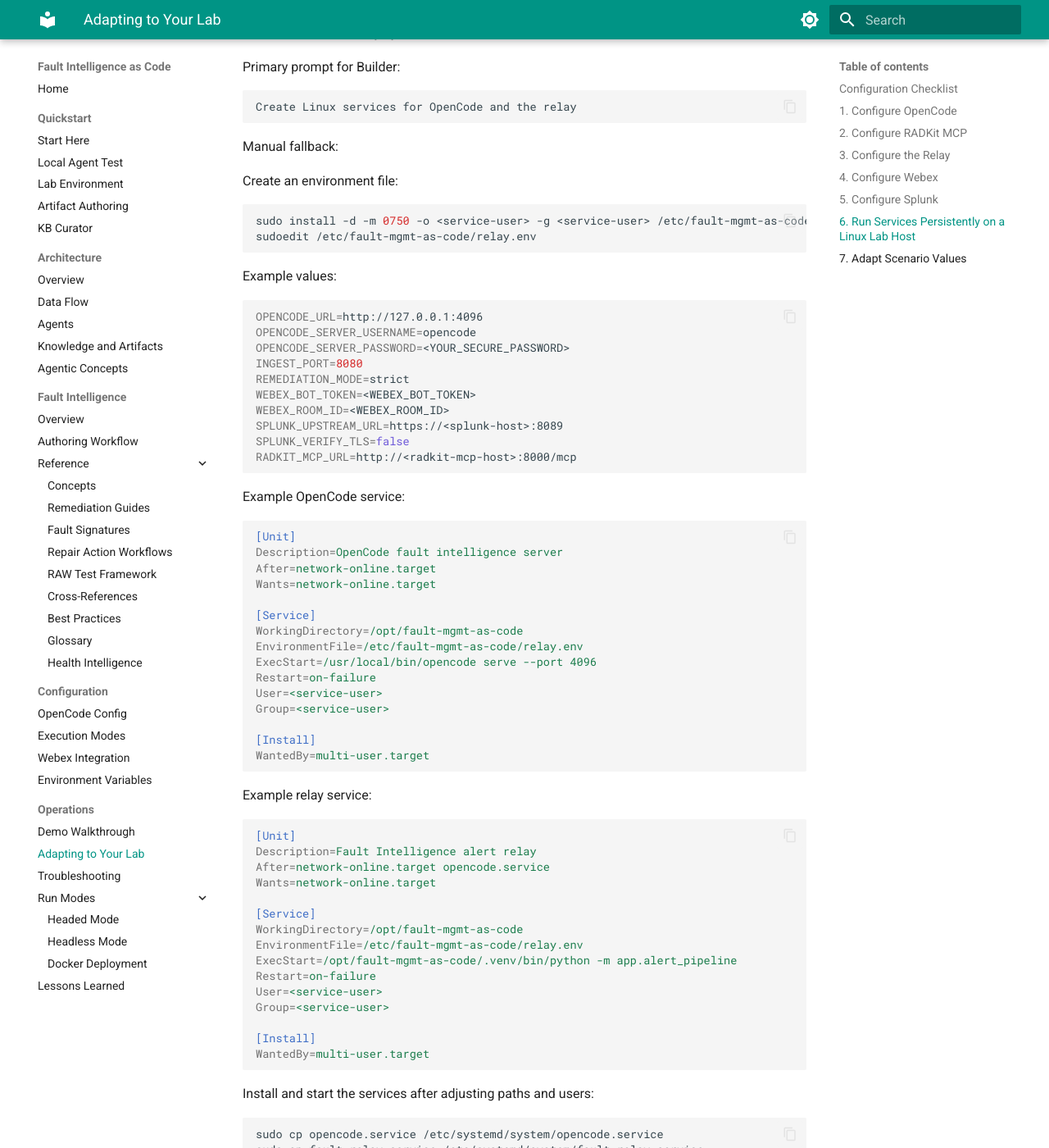
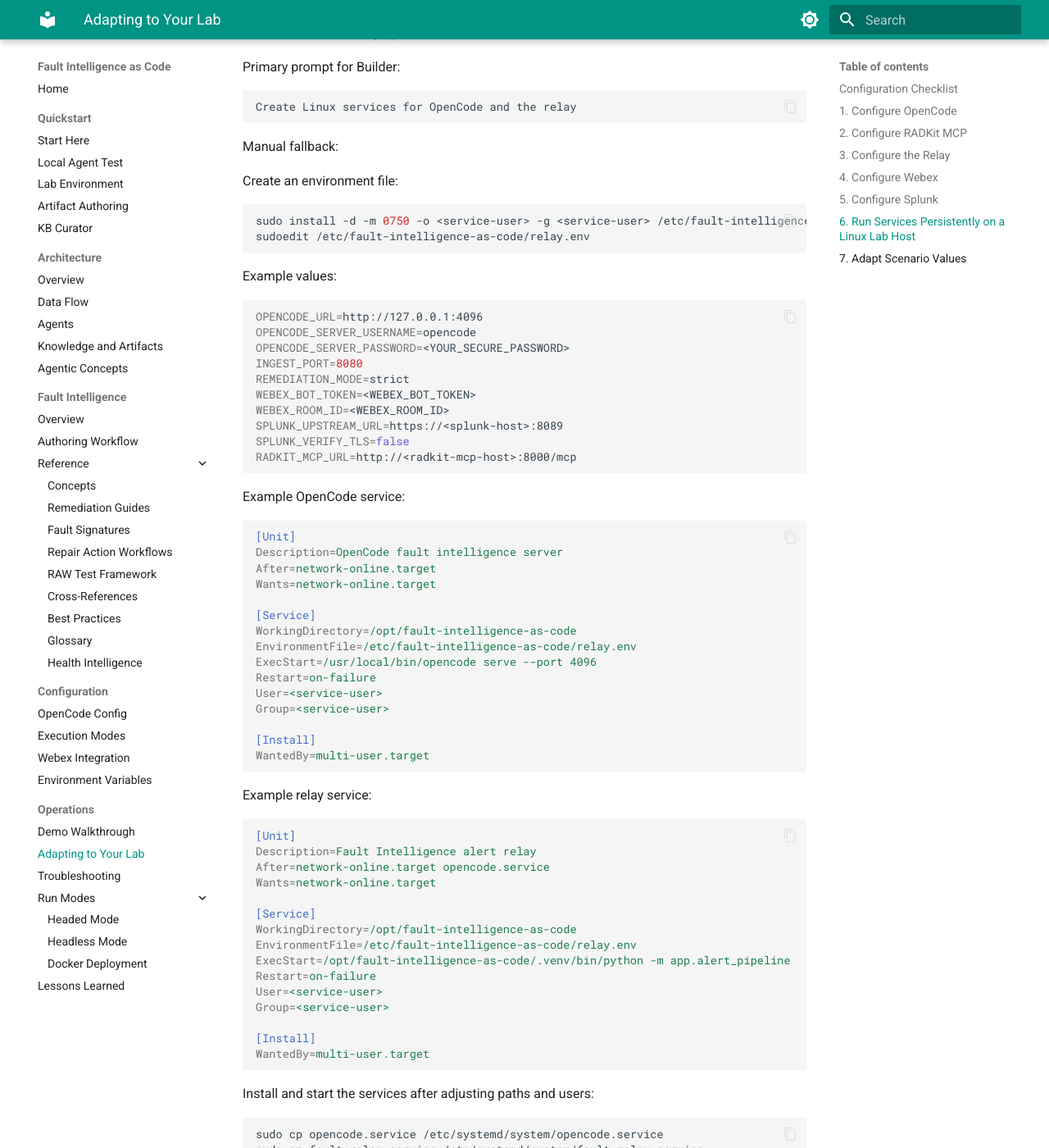
Before and after one commit to ciscomanagedservices/fault-intelligence-as-code, an MkDocs documentation site: the page built from docs/content/operations/adapting-to-your-lab.md, in a window 1280 px wide and 1400 px high, scrolled down 3965 px. Shown: the whole window at 82% size. Built offline with MkDocs 1.6.1 and Material for MkDocs 9.7.7, drawn with Linux system fonts in a browser that asks for light colours.

Commit message:
chore: rename fault-mgmt-as-code URL references to fault-intelligence-as-code (#2)
Replaces all occurrences of the old repository name fault-mgmt-as-code with the current name fault-intelligence-as-code across source files, agent definitions, docs, scripts, and generated site output.

````diff
--- a/docs/content/operations/adapting-to-your-lab.md
+++ b/docs/content/operations/adapting-to-your-lab.md
@@ -149,8 +149,8 @@
 Create an environment file:
 
 ```bash
-sudo install -d -m 0750 -o <service-user> -g <service-user> /etc/fault-mgmt-as-code
-sudoedit /etc/fault-mgmt-as-code/relay.env
+sudo install -d -m 0750 -o <service-user> -g <service-user> /etc/fault-intelligence-as-code
+sudoedit /etc/fault-intelligence-as-code/relay.env
 ```
 
 Example values:
@@ -177,8 +177,8 @@
 Wants=network-online.target
 
 [Service]
-WorkingDirectory=/opt/fault-mgmt-as-code
-EnvironmentFile=/etc/fault-mgmt-as-code/relay.env
+WorkingDirectory=/opt/fault-intelligence-as-code
+EnvironmentFile=/etc/fault-intelligence-as-code/relay.env
 ExecStart=/usr/local/bin/opencode serve --port 4096
 Restart=on-failure
 User=<service-user>
@@ -197,9 +197,9 @@
 Wants=network-online.target
 
 [Service]
-WorkingDirectory=/opt/fault-mgmt-as-code
-EnvironmentFile=/etc/fault-mgmt-as-code/relay.env
-ExecStart=/opt/fault-mgmt-as-code/.venv/bin/python -m app.alert_pipeline
+WorkingDirectory=/opt/fault-intelligence-as-code
+EnvironmentFile=/etc/fault-intelligence-as-code/relay.env
+ExecStart=/opt/fault-intelligence-as-code/.venv/bin/python -m app.alert_pipeline
 Restart=on-failure
 User=<service-user>
 Group=<service-user>
--- a/ia-config.yml
+++ b/ia-config.yml
@@ -7,7 +7,7 @@
 workspace:
   customer: "Cisco Live US 2026 Demo"
   engagement: "DEVNET-3171 — Fault Intelligence as Code"
-  repository: "https://github.com/ciscomanagedservices/fault-mgmt-as-code.git"
+  repository: "https://github.com/ciscomanagedservices/fault-intelligence-as-code.git"
   description: "Fault intelligence artifacts for the DEVNET-3171 Cisco Live US 2026 breakout session demo"
   catalogic_base_url: ""
   cisco_support_api_scope: ""
````
Also changed, not shown: docs/content/quickstart/local-agent-test.md (+1 -1 lines), docs/index.html (+1 -1 lines), intelligence-artifacts/index.md (+2 -2 lines), .opencode/agents/ia-curator.md, .opencode/agents/network-troubleshooter.md, README.md, docs/site/operations/adapting-to-your-lab/index.html, docs/site/quickstart/local-agent-test/index.html, docs/site/search/search_index.json, scripts/splunk-alert-def-generator/README.md, 3 other files.
